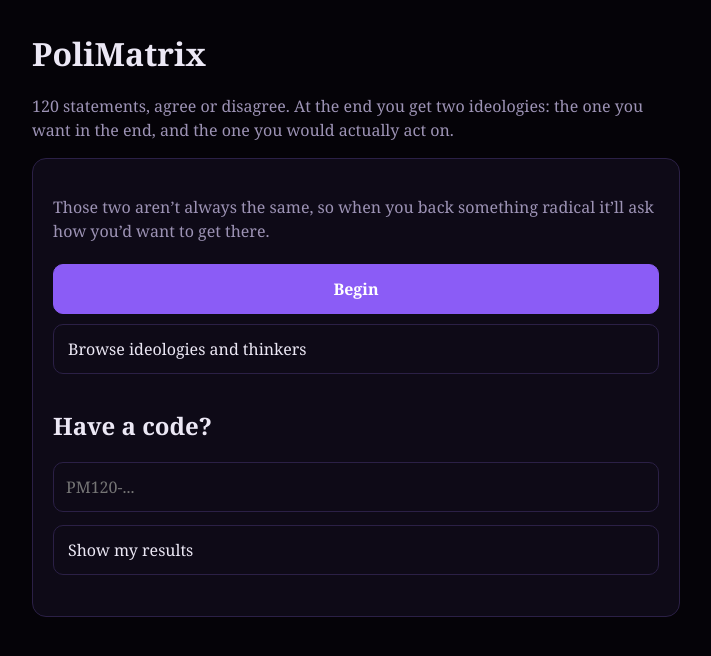
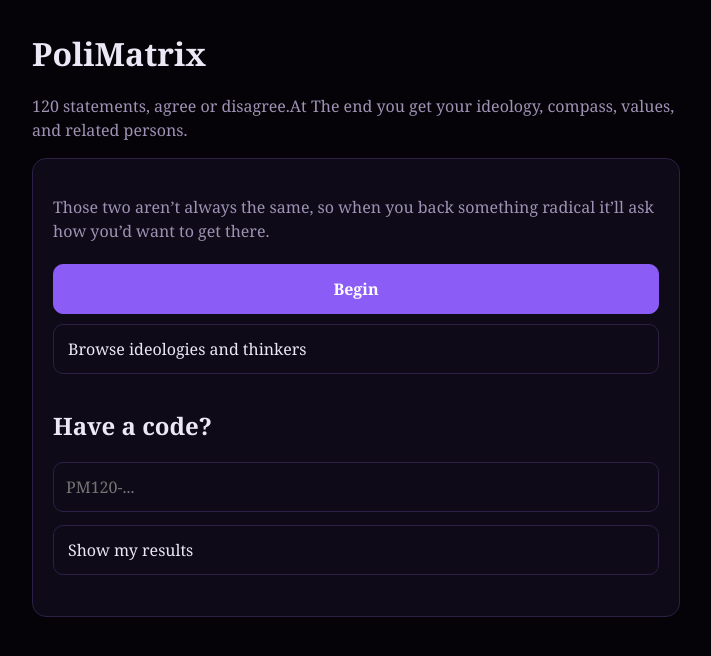
Before and after one commit to polimatrix-dev/polimatrix-dev.github.io, a plain HTML site: page index.html in a window 1280 px wide. Shown: the whole page, without its empty margins (284-995 px from the left). Drawn offline with nearby package versions, Linux system fonts and the light colour scheme.

Commit message:
Update index.html

```diff
--- a/index.html
+++ b/index.html
@@ -393,7 +393,7 @@ const I=B.map(b=>({n:b.n,b:b.n,ds:b.ds,v:b.v,iv:b.iv}));
 const L=["Strongly Agree","Agree","Neutral / Unsure","Disagree","Strongly Disagree"];
 let ans=[],fo=[],i=0,st="q";const $=document.getElementById("app");
 const FO=["Immediately: tear it down and build it now","Gradually: step by step through reform and consent","Through a strong transitional authority that withers away later"];
-function start(){ans=[];fo=[];i=0;st="s";$.innerHTML=`<h1>PoliMatrix</h1><p>${Q.length} statements, agree or disagree. At the end you get two ideologies: the one you want in the end, and the one you would actually act on.</p><div class="card"><p>Those two aren’t always the same, so when you back something radical it’ll ask how you’d want to get there.</p><button class="p" onclick="start0()">Begin</button><button onclick="srch()">Browse ideologies and thinkers</button><h2>Have a code?</h2><input id="cin" placeholder="PM120-..."><button onclick="loadCode(document.getElementById('cin').value)">Show my results</button><p id="cerr"></p></div>`}function start0(){ask()}
+function start(){ans=[];fo=[];i=0;st="s";$.innerHTML=`<h1>PoliMatrix</h1><p>${Q.length} statements, agree or disagree.At The end you get your ideology, compass, values, and related persons.</p><div class="card"><p>Those two aren’t always the same, so when you back something radical it’ll ask how you’d want to get there.</p><button class="p" onclick="start0()">Begin</button><button onclick="srch()">Browse ideologies and thinkers</button><h2>Have a code?</h2><input id="cin" placeholder="PM120-..."><button onclick="loadCode(document.getElementById('cin').value)">Show my results</button><p id="cerr"></p></div>`}function start0(){ask()}
 function ask(){st="q";const q=Q[i];$.innerHTML=`<div class="bar"><i style="width:${i/Q.length*100}%"></i></div><p>${A[q.a][0]} · Question ${i+1} of ${Q.length}</p><div class="card"><div class="q">${q.t}</div>${L.map((l,k)=>`<button onclick="pick(${2-k})">${k+1}. ${l}</button>`).join("")}</div><div class="row"><button onclick="back()" ${i?"":"disabled"}>← Back</button></div>`}
 function pick(v){ans[i]=v;delete fo[i];const f=FU.find(p=>Q[i].t.startsWith(p[0]));if(v>0&&f)return follow(f);nxt()}
 function nxt(){i++;i<Q.length?ask():res()}
```
